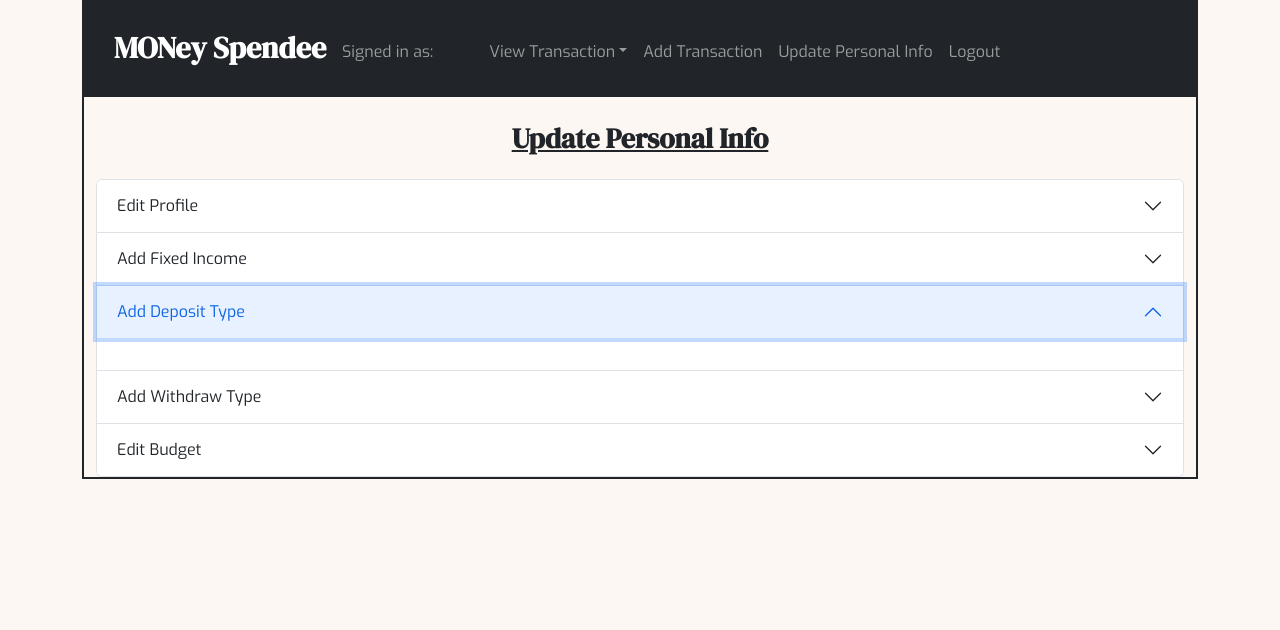
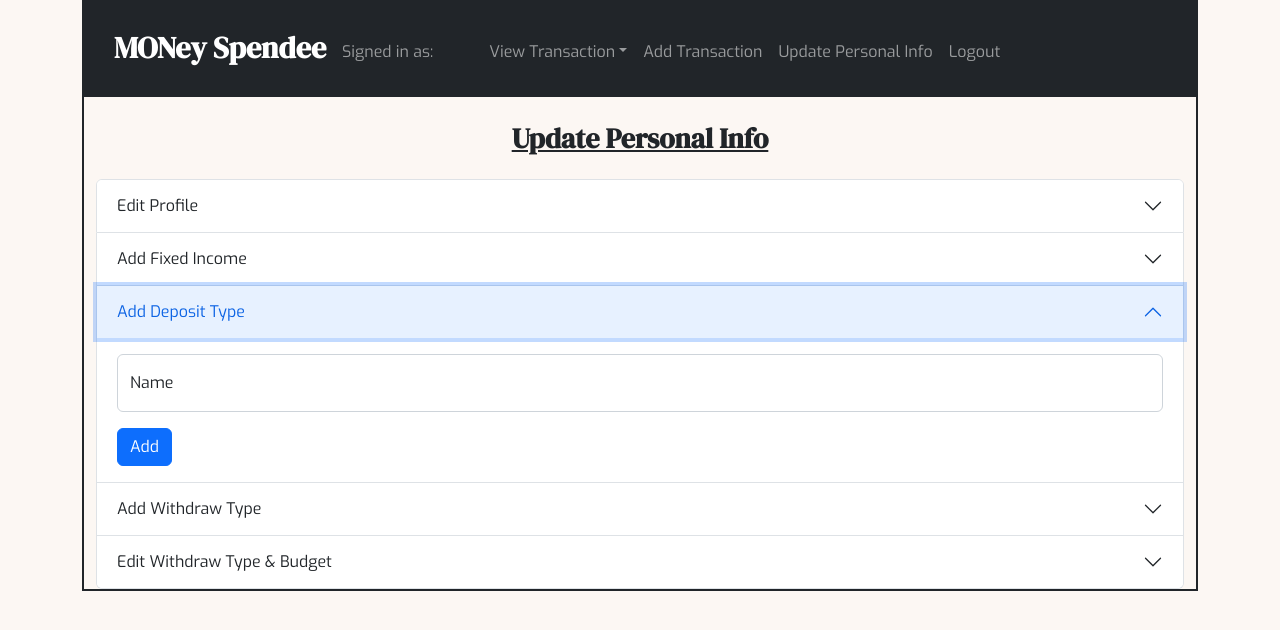
Before and after one commit to chonnikan-aue/money-spendee-client, a React (Create React App) app: page /update-info in a window 1280 px wide. Both pictures are taken after a click on the button "Add Deposit Type". Shown: the top 630 px of the page. Built offline with nearby package versions, Linux system fonts and the light colour scheme.

Commit message:
add Add Deposit Type section

```diff
--- a/src/components/UpdateInfo/UpdateInfo.js
+++ b/src/components/UpdateInfo/UpdateInfo.js
@@ -21,10 +21,8 @@ import { InputGroup, FloatingLabel } from "react-bootstrap";
 
 const UpdateInfo = (props) => {
   const username = useRef();
-  const [newDepositType, setNewDepositType] = useState({
-    name: "",
-    userId: props.userData.id,
-  });
+  const newDepositTypeName = useRef();
+  const [newDepositType, setNewDepositType] = useState({});
 
   const handleProfileSubmit = (e) => {
     e.preventDefault();
@@ -46,11 +44,49 @@ const UpdateInfo = (props) => {
           props.setProfileData(JSON.parse(localStorage.getItem("profileData")));
           props.getUserData();
         })
+        .then(() => {
+          alert("Profile has been updated.");
+        })
         .catch((err) => {
           console.error(err);
         });
     } else {
       alert("Username cannot be empty.");
+    }
+  };
+
+  const handleNewDepositTypeChange = (e) => {
+    setNewDepositType((prevState) => ({
+      ...prevState,
+      [e.target.name]: e.target.value,
+      userId: props.userData.id,
+    }));
+  };
+
+  const handleNewDepositTypeSubmit = (e) => {
+    e.preventDefault();
+    if (newDepositTypeName.current.value) {
+      let token = localStorage.getItem("jwt");
+      axios
+        .post(
+          `http://localhost:3001/deposit-type/user/${props.userData.id}`,
+          newDepositType,
+          {
+            headers: { Authorization: `Bearer ${token}` },
+          }
+        )
+        .then((res) => {
+          props.getUserData();
+          newDepositTypeName.current.value = "";
+        })
+        .then(() => {
+          alert("New deposit type has been added.");
+        })
+        .catch((err) => {
+          console.error(err);
+        });
+    } else {
+      alert("Name cannot be empty.");
     }
   };
 
@@ -102,14 +138,29 @@ const UpdateInfo = (props) => {
           </Accordion.Item>
           <Accordion.Item eventKey="2">
             <Accordion.Header>Add Deposit Type</Accordion.Header>
-            <Accordion.Body></Accordion.Body>
+            <Accordion.Body>
+              <Form onSubmit={handleNewDepositTypeSubmit}>
+                <FloatingLabel label="Name" className="mb-3">
+                  <Form.Control
+                    name="name"
+                    type="text"
+                    placeholder="Name"
+                    onChange={handleNewDepositTypeChange}
+                    ref={newDepositTypeName}
+                  />
+                </FloatingLabel>
+                <Button variant="primary" type="submit">
+                  Add
+                </Button>
+              </Form>
+            </Accordion.Body>
           </Accordion.Item>
           <Accordion.Item eventKey="3">
             <Accordion.Header>Add Withdraw Type</Accordion.Header>
             <Accordion.Body></Accordion.Body>
           </Accordion.Item>
           <Accordion.Item eventKey="4">
-            <Accordion.Header>Edit Budget</Accordion.Header>
+            <Accordion.Header>Edit Withdraw Type & Budget</Accordion.Header>
             <Accordion.Body></Accordion.Body>
           </Accordion.Item>
         </Accordion>
```
